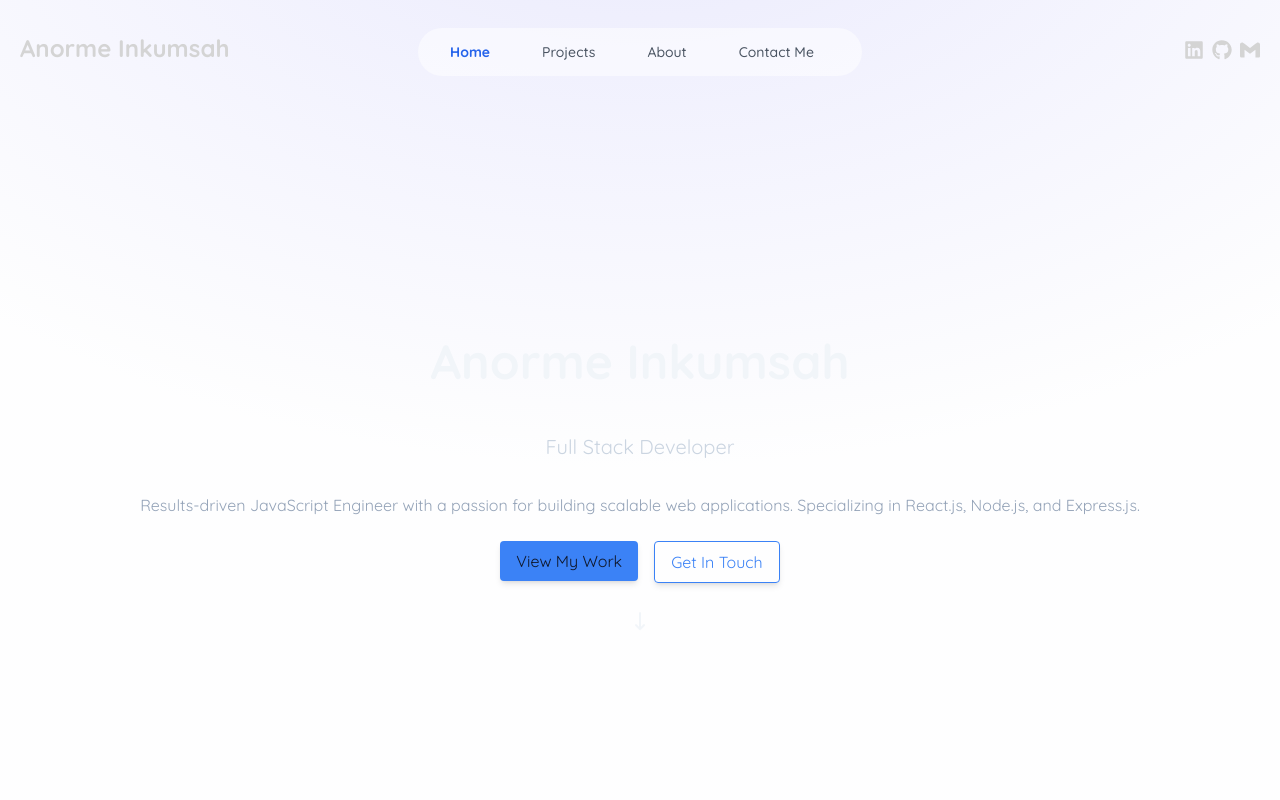
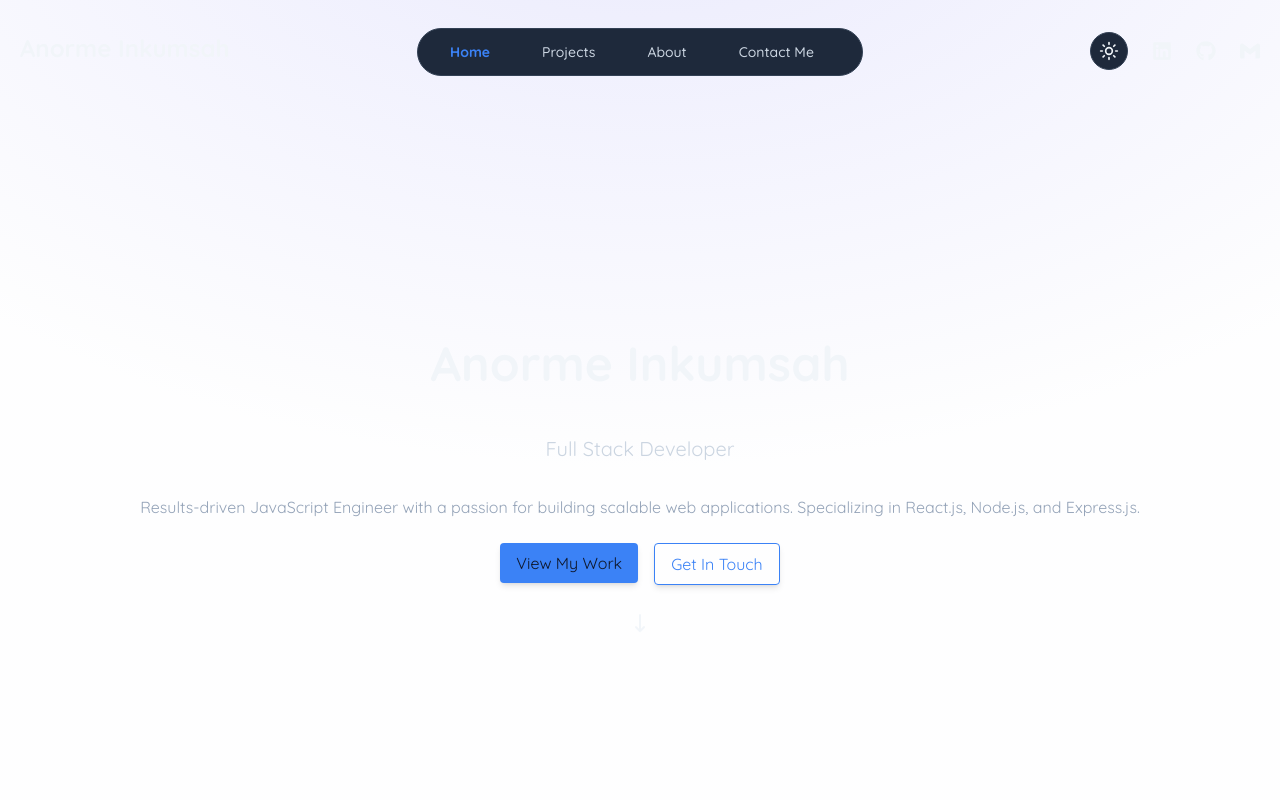
Before and after one commit to Anorme/zerofolio, a React (Vite) app: page / in a window 1280 px wide. Shown: the top 800 px of the page. Built offline with nearby package versions, Linux system fonts and the light colour scheme.

Commit message:
style(NavDesktop): implement theme toggle functionality and update styles for improved consistency

```diff
--- a/src/components/NavDesktop.jsx
+++ b/src/components/NavDesktop.jsx
@@ -1,13 +1,30 @@
 import { Link } from "react-scroll";
+import { Sun, Moon } from "lucide-react";
 import {routes} from "../routes";
 import { Socials } from "../Socials";
+import { useTheme } from "../hooks/useTheme";
 
 const NavDesktop = ({activeSection}) => {
+  const { toggleTheme, isDark } = useTheme();
+
   return (
     <div>
       <div className="flex justify-between mt-8 ">
-        <div className="pl-5 text-2xl font-bold">Anorme Inkumsah</div>
-        <div className="pr-5 text-xl flex items-center place-content-center">
+        <div className="pl-5 text-2xl font-bold text-text">Anorme Inkumsah</div>
+        <div className="pr-5 text-xl flex items-center place-content-center gap-4">
+          <button
+            onClick={toggleTheme}
+            className="p-2 rounded-full bg-card hover:bg-card-hover transition-colors duration-200 border border-border cursor-pointer z-50 relative"
+            aria-label={`Switch to ${isDark ? 'light' : 'dark'} theme`}
+            title={`Switch to ${isDark ? 'light' : 'dark'} theme`}
+            style={{ zIndex: 9999, pointerEvents: 'auto' }}
+          >
+            {isDark ? (
+              <Sun className="h-5 w-5 text-text" />
+            ) : (
+              <Moon className="h-5 w-5 text-text" />
+            )}
+          </button>
           {Socials.map((social,i) => {
             const {Icon, link } = social;
             return(
@@ -15,7 +32,7 @@ const NavDesktop = ({activeSection}) => {
                 key={i}
                 className="mb-2 cursor-pointer pt-2 z-20">
                   <a href={link} target="_blank" rel="noopener noreferrer" className="flex items-center" >
-                    <Icon className="bg-white-500 ml-2" />
+                  <Icon className="text-text ml-2" />
                   </a>
               </div>
             )
@@ -24,18 +41,18 @@ const NavDesktop = ({activeSection}) => {
       </div>
 
       <header className="fixed top-5 z-10 mx-auto mt-2 flex w-full items-center justify-center ">
-        <nav className=" header-nav flex h-12 items-center justify-center gap-5 rounded-full bg-white/50 px-4 text-xs font-medium text-gray-600 dark:bg-gray-800/90 dark:text-gray-200 sm:gap-4 sm:text-sm ">
+        <nav className="header-nav flex h-12 items-center justify-center gap-5 rounded-full bg-card px-4 text-xs font-medium text-text-secondary sm:gap-4 sm:text-sm border border-border">
           <ul className="hidden lg:flex lg:items-center gap-5 text-sm lg:mr-4">
             {routes.map((route) => {
               const {title, id} = route;
               const isActive = activeSection === id;
               return (
-                <li key={id} className="p-4 flex cursor-pointer hover:text-blue-500 font-medium">
+                <li key={id} className="p-4 flex cursor-pointer hover:text-primary font-medium transition-colors duration-200">
                   <Link
                     to={id}
                     smooth={true}
                     duration={500}
-                    className={`flex items-center gap-2 ${isActive ? 'font-bold text-blue-600' : ''}`}
+                    className={`flex items-center gap-2 ${isActive ? 'font-bold text-primary' : ''}`}
                   >
                     {title}
                   </Link>
```
Lines whose indentation alone changed are shown as unchanged.
